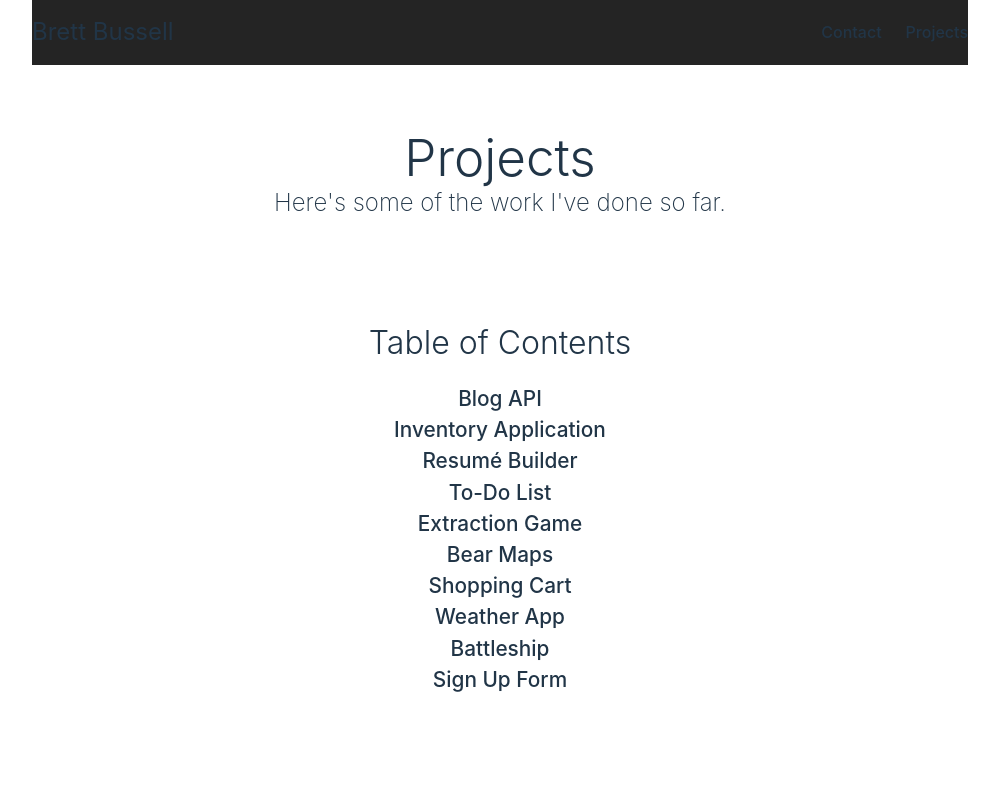
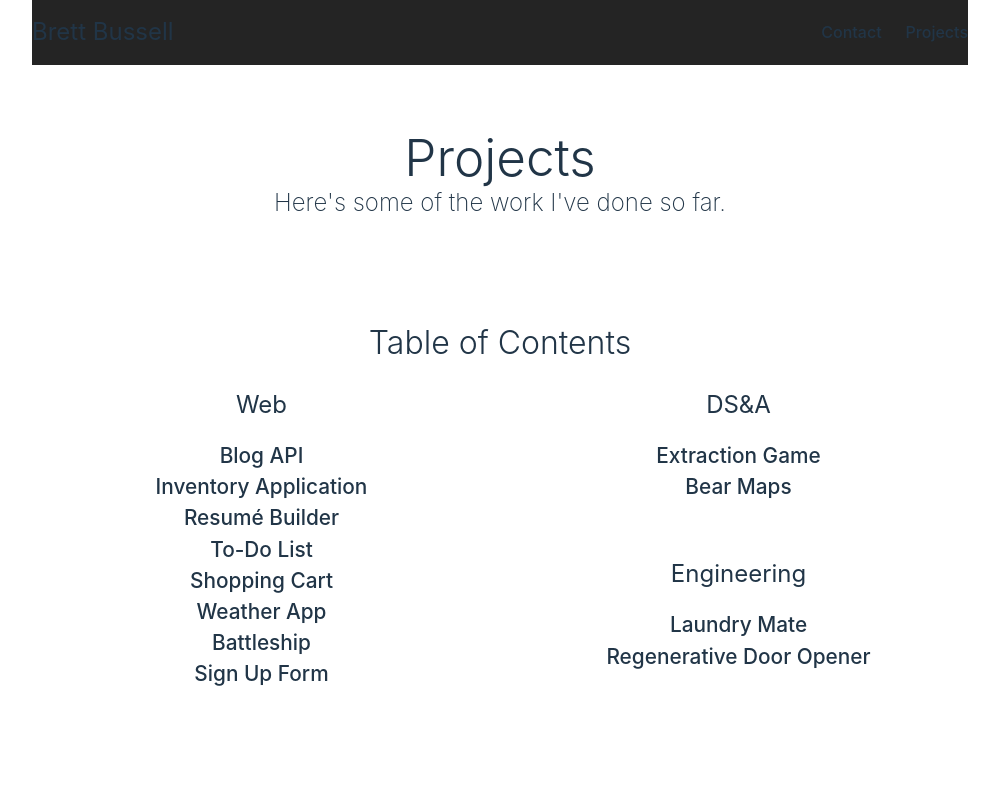
Before and after one commit to sourdoughbredd/personal-website, a React (Vite) app: page /projects in a window 1280 px wide. Shown: the top 800 px of the page, without its empty margins (140-1139 px from the left). Built offline with nearby package versions, Linux system fonts and the light colour scheme.

Commit message:
Add engineering projects and improve projects data

```diff
--- a/src/components/ProjectCard.jsx
+++ b/src/components/ProjectCard.jsx
@@ -9,9 +9,7 @@ const ProjectCard = ({
   features,
   img,
   tech,
-  repo_link,
-  live_link,
-  private_repo,
+  links,
   name,
 }) => {
   return (
@@ -42,7 +40,7 @@ const ProjectCard = ({
                 }, "")}
               </span>
             </div>
-            <ProjectLinks {...{ private_repo, live_link, repo_link }} />
+            <ProjectLinks {...{ links }} />
           </div>
         </div>
       </div>
--- a/src/components/ProjectLinks.jsx
+++ b/src/components/ProjectLinks.jsx
@@ -1,17 +1,19 @@
 import styles from "./ProjectLinks.module.css";
 
-const ProjectLinks = ({ private_repo, live_link, repo_link }) => {
-  if (private_repo) {
+const ProjectLinks = ({ links }) => {
+  if (!links) {
+    return <></>;
+  } else if ("alt" in links) {
     return (
       <div className={styles.buttons}>
-        <a>This code must be kept private. Contact me to request access.</a>
+        <a>{links.alt}</a>
       </div>
     );
   } else {
     return (
       <div className={styles.buttons}>
-        <a href={live_link}>Live Preview</a>
-        <a href={repo_link}>Github Repo</a>
+        <a href={links.live_link}>Live Preview</a>
+        <a href={links.repo_link}>Github Repo</a>
       </div>
     );
   }
--- a/src/data/projects.js
+++ b/src/data/projects.js
@@ -8,9 +8,12 @@ import weatherApp from "../assets/project-screenshots/weather-app.png";
 import battleship from "../assets/project-screenshots/battleship.png";
 import signupForm from "../assets/project-screenshots/sign-up-form.png";
 import bearMaps from "../assets/project-screenshots/bear-maps.png";
+import laundryMate from "../assets/project-screenshots/laundry-mate.jpg";
+import regenDoor from "../assets/project-screenshots/regen-door.jpg";
 
 const projects = [
   {
+    name: "blog-api",
     title: "Blog API",
     description_short:
       "A comprehensive NodeJS + Express backend for managing a blog.",
@@ -24,14 +27,24 @@ const projects = [
     ],
     tech: ["NodeJS", "Express", "MongoDB"],
     img: blogApiImg,
+    links: {
       repo_link: "https://github.com/sourdoughbredd/blog-api",
       live_link: "https://blog-client-bb.netlify.app",
-    private_repo: false,
+    },
     featured: true,
-    name: "blog-api",
+    type: "web",
+    tags: [
+      "Backend",
+      "RESTful",
+      "API",
+      "Authentication",
+      "CRUD",
+      "CORS Policies",
+    ],
   },
 
   {
+    name: "inventory-application",
     title: "Inventory Application",
     description_short:
       "A NodeJS + Express backend for managing an inventory of beers with views served up with Pug.",
@@ -46,14 +59,17 @@ const projects = [
     ],
     tech: ["NodeJS", "Express", "MongoDB", "Pug"],
     img: inventoryApp,
+    links: {
       repo_link: "https://github.com/sourdoughbredd/inventory-application",
       live_link: "https://inventory-application-bb.fly.dev/",
-    private_repo: false,
+    },
     featured: true,
-    name: "inventory-application",
+    type: "web",
+    tags: ["Backend", "CRUD", "API Integration", "Form Validation"],
   },
 
   {
+    name: "resume-builder",
     title: "Resumé Builder",
     description_short:
       "A React app for automatically building a resumé from form inputs.",
@@ -66,14 +82,17 @@ const projects = [
     ],
     tech: ["HTML/CSS/JS", "React", "CSS Modules"],
     img: resumeBuilder,
+    links: {
       repo_link: "https://github.com/sourdoughbredd/resume-builder",
       live_link: "https://resume-builder-bb.netlify.app/",
-    private_repo: false,
+    },
     featured: true,
-    name: "resume-builder",
+    type: "web",
+    tags: ["Frontend", "Form Handling", "Real-Time Preview", "Dynamic Forms"],
   },
 
   {
+    name: "todo-list",
     title: "To-Do List",
     description_short:
       "A simple frontend task tracking app built with vanilla HTML/CSS/JS.",
@@ -87,14 +106,16 @@ const projects = [
     ],
     tech: ["HTML", "CSS", "Javascript"],
     img: todoList,
+    links: {
       repo_link: "https://github.com/sourdoughbredd/todo-list",
       live_link: "https://sourdoughbredd.github.io/todo-list/",
-    private_repo: false,
+    },
     featured: true,
-    name: "todo-list",
+    type: "web",
   },
 
   {
+    name: "extraction-game",
     title: "Extraction Game",
     description_short:
       "A tile-based extraction game with random world generation using binary space partitioning.",
@@ -108,14 +129,22 @@ const projects = [
     ],
     tech: ["Java"],
     img: extractionGame,
-    repo_link: null,
-    live_link: null,
-    private_repo: true,
+    links: {
+      alt: "This code must be kept private. Contact me to request access.",
+    },
     featured: true,
-    name: "extraction-game",
+    type: "dsa",
+    tags: [
+      "games",
+      "algorithms",
+      "data structures",
+      "DS&A",
+      "binary space partitioning",
+    ],
   },
 
   {
+    name: "bear-maps",
     title: "Bear Maps",
     description_short:
       "A web mapping application with map rastering and shortest path routing.",
@@ -128,14 +157,16 @@ const projects = [
     ],
     tech: ["Java"],
     img: bearMaps,
-    repo_link: null,
-    live_link: null,
-    private_repo: true,
+    links: {
+      alt: "This code must be kept private. Contact me to request access.",
+    },
     featured: false,
-    name: "bear-maps",
+    type: "dsa",
+    tags: ["mapping", "algorithms", "data structures", "DS&A", "graphs"],
   },
 
   {
+    name: "shopping-cart",
     title: "Shopping Cart",
     description_short:
       "An e-commerce site with cart management using React Context API.",
@@ -148,14 +179,16 @@ const projects = [
     ],
     tech: ["HTML/CSS/JS", "React", "FakeStoreAPI"],
     img: shoppingCart,
+    links: {
       repo_link: "https://github.com/sourdoughbredd/shopping-cart",
       live_link: "https://shopping-cart-bb.netlify.app/",
-    private_repo: false,
+    },
     featured: false,
-    name: "shopping-cart",
+    type: "web",
   },
 
   {
+    name: "weather-app",
     title: "Weather App",
     description_short:
       "A vanilla HTML/CSS/JS Apple weather app clone utilizing the WeatherAPI",
@@ -169,14 +202,16 @@ const projects = [
     ],
     tech: ["HTML", "CSS", "Javascript", "WeatherAPI"],
     img: weatherApp,
+    links: {
       repo_link: "https://github.com/sourdoughbredd/weather-app",
       live_link: "https://sourdoughbredd.github.io/weather-app/",
-    private_repo: false,
+    },
     featured: false,
-    name: "weather-app",
+    type: "web",
   },
 
   {
+    name: "battleship",
     title: "Battleship",
     description_short:
       "The classic game of Battleship with game logging and playback for debugging.",
@@ -191,14 +226,16 @@ const projects = [
     ],
     tech: ["HTML", "CSS", "Javascript", "Jest"],
     img: battleship,
+    links: {
       repo_link: "https://github.com/sourdoughbredd/battleship",
       live_link: "https://sourdoughbredd.github.io/battleship/",
-    private_repo: false,
+    },
     featured: false,
-    name: "battleship",
+    type: "web",
   },
 
   {
+    name: "sign-up-form",
     title: "Sign Up Form",
     description_short:
       "A responsive sign-up form with live form validation and aesthitic user feedback.",
@@ -210,11 +247,53 @@ const projects = [
     ],
     tech: ["HTML", "CSS", "Javascript"],
     img: signupForm,
+    links: {
       repo_link: "https://github.com/sourdoughbredd/sign-up-form",
       live_link: "https://sourdoughbredd.github.io/sign-up-form/",
-    private_repo: false,
+    },
     featured: false,
-    name: "sign-up-form",
+    type: "web",
+  },
+
+  // ENGINEERING PROJECTS
+  {
+    name: "laundry-mate",
+    title: "Laundry Mate",
+    description_short:
+      "An IoT device that retrofits any clothes washer/dryer with a reservation and notification system.",
+    description_long:
+      "The Laundry Mate is a small IoT device that retrofits any clothes washer/dryer with a reservation and notification system. Machines can be reserved in-person via push button or remotely via SMS message. Laundry Mate will sense when your load has begun and will send you status updates via SMS message.",
+    features: [
+      "Reservation server (Python + Flask) which allows remote reservation via SMS (Twilio API) and in-person reservation via a push button on the Laundry Mate device (MQTT).",
+      "Sensing of laundry cycle Start, Spin, and End using accelerometer and a multi-layer state representation of the laundry cycle.",
+      "MQTT pub/sub protocol allows Laundry Mate devices to communicate status to the server, which can pass that status along to the user via SMS message.",
+    ],
+    tech: ["Python", "Flask", "Twilio API", "C++"],
+    img: laundryMate,
+    links: {
+      alt: "Code will be uploaded soon.",
+    },
+    featured: false,
+    type: "engineering",
+  },
+
+  {
+    name: "regen-door",
+    title: "Regenerative Door Opener",
+    description_short:
+      "An automatic door opener with battery power that is recharged when the door is manually opened.",
+    description_long:
+      "The Regenerative Door Opener is a battery-powered automatic door opener with regenerative charging. My contribution to the project was the electronics design and build. This system includes many features, including a custom Li-ion battery, A/C power backup, battery management system for safe charging/discharging, and a microcontroller to coordinate it all.",
+    features: [
+      "Integrated custom 12V Li-Ion battery as main power supply with 12V AC-DC power supply for backup and emergency charging.",
+      "Regenerative charging via a pre-built motor driver (meant for RC cars), turning manual door openings into electrical power.",
+      "Battery Management System for intelligent charge and discharge control with current sensing for optimal battery health, performance, and safety.",
+    ],
+    tech: ["Electronics Design"],
+    img: regenDoor,
+    links: null,
+    featured: false,
+    type: "engineering",
   },
 ];
 
--- a/src/pages/Projects.jsx
+++ b/src/pages/Projects.jsx
@@ -15,9 +15,7 @@ const Banner = () => {
 };
 
 const TableOfContents = ({ projects }) => {
-  return (
-    <div className={styles["table-of-contents"]}>
-      <h3>Table of Contents</h3>
+  const ProjectList = ({ projects }) => (
     <ul>
       {projects.map((project) => (
         <li key={project.name}>
@@ -27,6 +25,41 @@ const TableOfContents = ({ projects }) => {
         </li>
       ))}
     </ul>
+  );
+
+  return (
+    <div className={styles["table-of-contents"]}>
+      <h3>Table of Contents</h3>
+      <div className={styles["toc-container"]}>
+        <div className={styles["toc-column"]}>
+          <h4>Web</h4>
+          <ProjectList
+            {...{
+              projects: projects.filter((project) => project.type === "web"),
+            }}
+          />
+        </div>
+        <div className={styles["toc-column"]}>
+          <div className={styles["toc-subcolumn"]}>
+            <h4>DS&A</h4>
+            <ProjectList
+              {...{
+                projects: projects.filter((project) => project.type === "dsa"),
+              }}
+            />
+          </div>
+          <div className={styles["toc-subcolumn"]}>
+            <h4>Engineering</h4>
+            <ProjectList
+              {...{
+                projects: projects.filter(
+                  (project) => project.type === "engineering"
+                ),
+              }}
+            />
+          </div>
+        </div>
+      </div>
     </div>
   );
 };
--- a/src/pages/Projects.module.css
+++ b/src/pages/Projects.module.css
@@ -24,10 +24,41 @@
   align-items: center;
 }
 
+.toc-container {
+  display: flex;
+  width: 100%;
+  justify-content: space-between;
+  gap: 18px;
+  padding-top: 20px;
+  flex-wrap: wrap;
+}
+
+.toc-column,
+.toc-subcolumn {
+  flex: 1;
+  display: flex;
+  flex-direction: column;
+  align-items: center;
+  text-wrap: nowrap;
+}
+
+.toc-container,
+.toc-column:not(:first-child) {
+  row-gap: 20px;
+}
+
 .table-of-contents h3 {
   font-size: var(--section-title-font-size);
   font-weight: 300;
   margin: 0;
+}
+
+.toc-container h4 {
+  margin: 0;
+  font-size: 1.5rem;
+  font-weight: 400;
+  /* color: rgba(200, 216, 252, 0.824); */
+  border-bottom: 1px solid white;
 }
 
 .table-of-contents ul {
```
Also changed, not shown: src/assets/project-screenshots/regen-door.jpg (added), 1 other file (tests, documents, lock files or other folders). Lines whose indentation alone changed are shown as unchanged.
